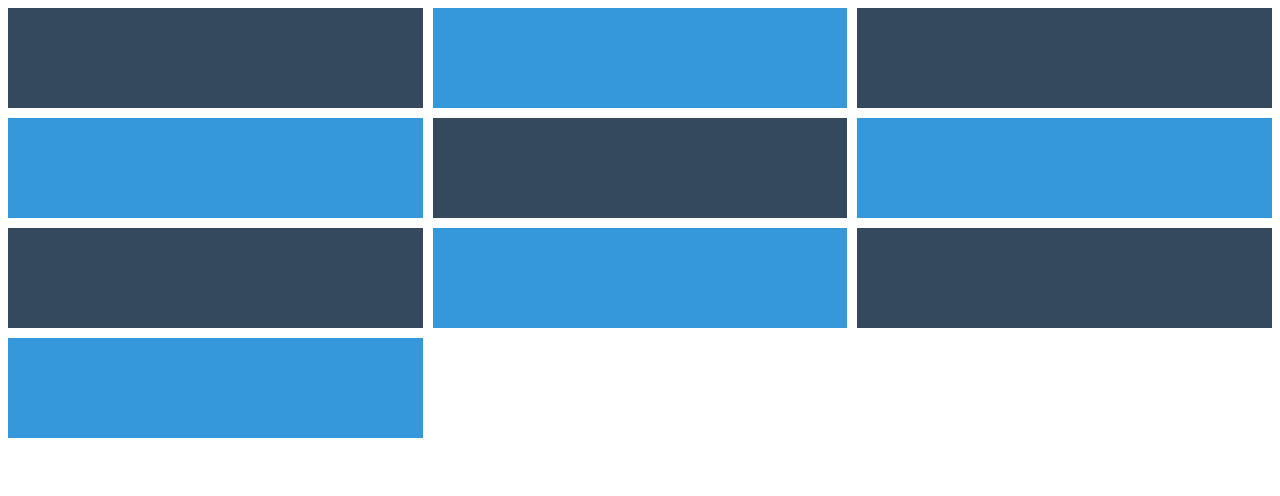
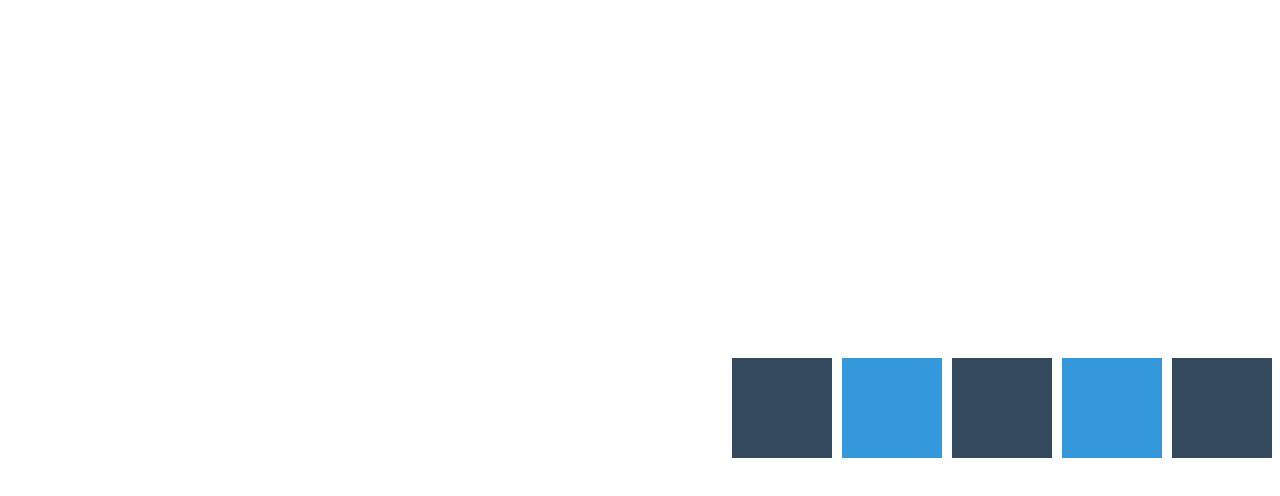
Before and after one commit to ryuros/css-masterclass, a plain HTML site: page grid.html in a window 1280 px wide. Drawn offline with Linux system fonts and the light colour scheme.

Commit message:
Justify Content, Align Content and Place Content

```diff
--- a/grid.html
+++ b/grid.html
@@ -11,9 +11,12 @@
             display: grid;
             grid-gap: 10px;
             grid-auto-rows: 100px;
-            /*grid-template-columns: repeat(auto-fill, minmax(50px, 1fr));*/
-            grid-template-columns: repeat(auto-fit, minmax(320px, 1fr));
-            /*autofill은 ghost gird가 있음, autofit은 '가능한 많이 채워 넣어라' ghost grid 없음*/
+            grid-template-columns: repeat(5, 100px);
+            color:white;
+            /*justify-content: center;
+            align-content: end;*/
+            place-content: center end;
+            height: 100vh;
         }
 
         .box:nth-child(even){
@@ -35,11 +38,6 @@
             <div class="box"></div>
             <div class="box"></div>
             <div class="box"></div>
-            <div class="box"></div>
-            <div class="box"></div>
-            <div class="box"></div>
-            <div class="box"></div>
-            <div class="box"></div>
         </div>
 
     </body>
```
